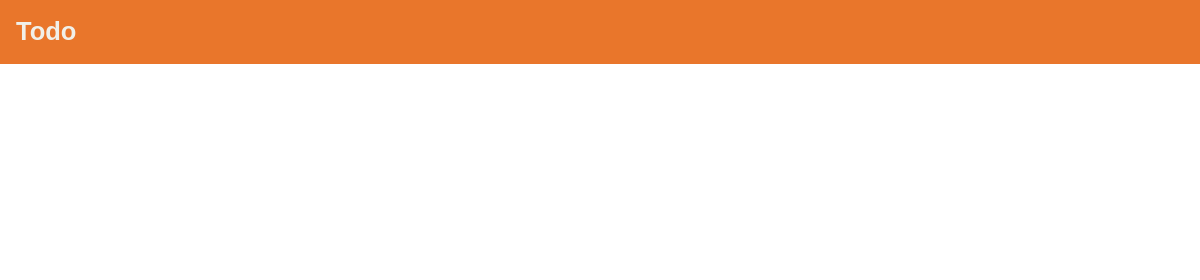
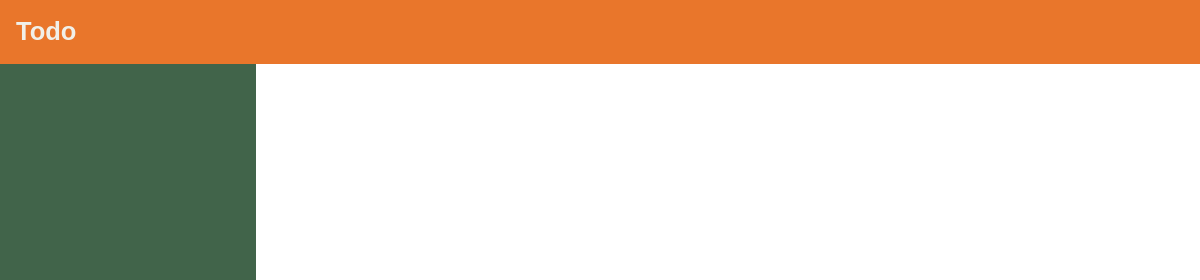
Before and after one commit to FearQuare/todo-app, a website built with webpack: page src/index.html in a window 1280 px wide. Shown: the top 280 px of the page, 0-1200 px from the left. Built offline with nearby package versions, Linux system fonts and the light colour scheme; grey boxes are pictures that could not be loaded.

Commit message:
add sidebar itself

```diff
--- a/src/index.js
+++ b/src/index.js
@@ -5,3 +5,4 @@ import Sidebar from "./modules/ui/sidebar";
 
 const app = document.querySelector("#app");
 app.appendChild(Navbar());
+app.appendChild(Sidebar());
--- a/src/modules/ui/navbar.js
+++ b/src/modules/ui/navbar.js
@@ -1,4 +1,4 @@
-import profilePhoto from "../../assets/profile.jpg"
+import profilePhoto from "../../assets/images/profile.jpg"
 export default function Navbar() {
     // Creating the nav element
     const navbar = document.createElement("nav");
@@ -8,13 +8,16 @@ export default function Navbar() {
     h1.innerText = "Todo";
     navbar.appendChild(h1);
 
+    // Creating the profile photo container
     const profileContainer = document.createElement("div");
     profileContainer.classList.add("profile-container");
 
+    // Adding the photo
     const profileImage = document.createElement("img");
     profileImage.src = profilePhoto;
     profileImage.alt = "Kyro";
 
+    // Inserting the component to the navbar
     profileContainer.appendChild(profileImage);
     navbar.appendChild(profileContainer);
 
--- a/src/modules/ui/sidebar.js
+++ b/src/modules/ui/sidebar.js
@@ -1 +1,8 @@
-export default function Sidebar() {}
+export default function Sidebar() {
+    // Creating the sidebar
+    const sidebar = document.createElement("div");
+    sidebar.classList.add("sidebar");
+
+    // Add workspace code here (workspace code shoud be in a seperate component)
+    return sidebar;
+}
--- a/src/styles.css
+++ b/src/styles.css
@@ -142,6 +142,7 @@ body {
 
 #app {
     display: flex;
+    flex-wrap: wrap;
 }
 
 nav {
@@ -183,3 +184,9 @@ nav h1 {
 .profile-container:hover {
     cursor: pointer;
 }
+
+.sidebar {
+    width: 16rem;
+    height: calc(100vh - 4rem);
+    background-color: #41644A;
+}
```
Also changed, not shown: 2 other files.
